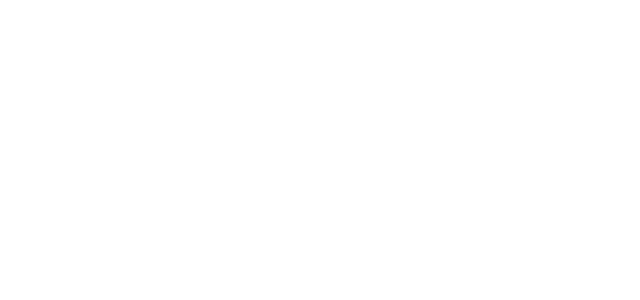
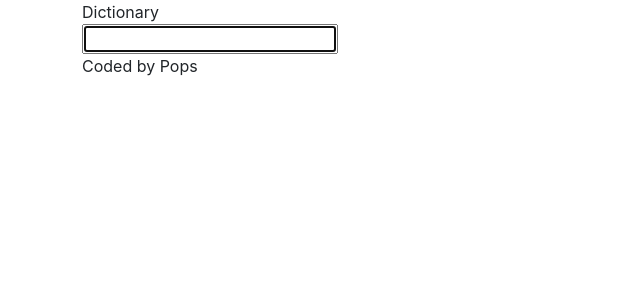
Before and after one commit to Popsi21/dictionary, a React (Create React App) app: page / in a window 1280 px wide. Shown: the top 300 px of the page, without its empty margins (0-640 px from the left). Built offline with nearby package versions, Linux system fonts and the light colour scheme.

Commit message:
added search form

```diff
--- a/src/App.js
+++ b/src/App.js
@@ -1,9 +1,16 @@
 import "./App.css";
+import Dictionary from "./Dictionary";
 
 export default function App() {
   return (
     <div className="App">
-      <div className="App-header"></div>
+      <div className="container">
+        <header>Dictionary</header>
+        <main>
+          <Dictionary />
+        </main>
+        <footer className="App-footer">Coded by Pops</footer>
+      </div>
     </div>
   );
 }
--- /dev/null
+++ b/src/Dictionary.js
@@ -0,0 +1,21 @@
+import React, { useState } from "react";
+
+export default function Dictionary() {
+  let [keyword, setKeyword] = useState("");
+
+  function search(event) {
+    event.preventDefault();
+  }
+
+  function handleKeywordChange(event) {
+    setKeyword(event.target.value);
+  }
+
+  return (
+    <div className="Dictionary">
+      <form onSubmit={search}>
+        <input type="search" autoFocus={true} onChange={handleKeywordChange} />
+      </form>
+    </div>
+  );
+}
```
